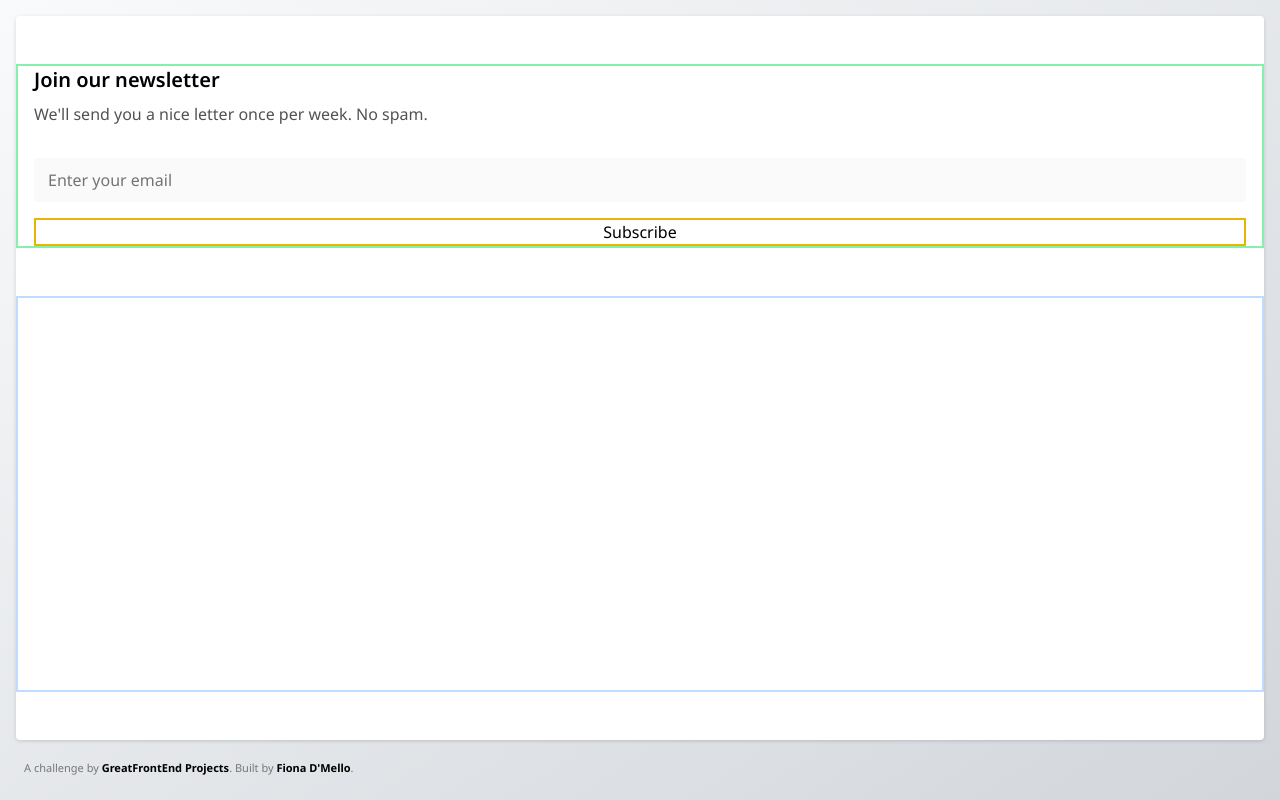
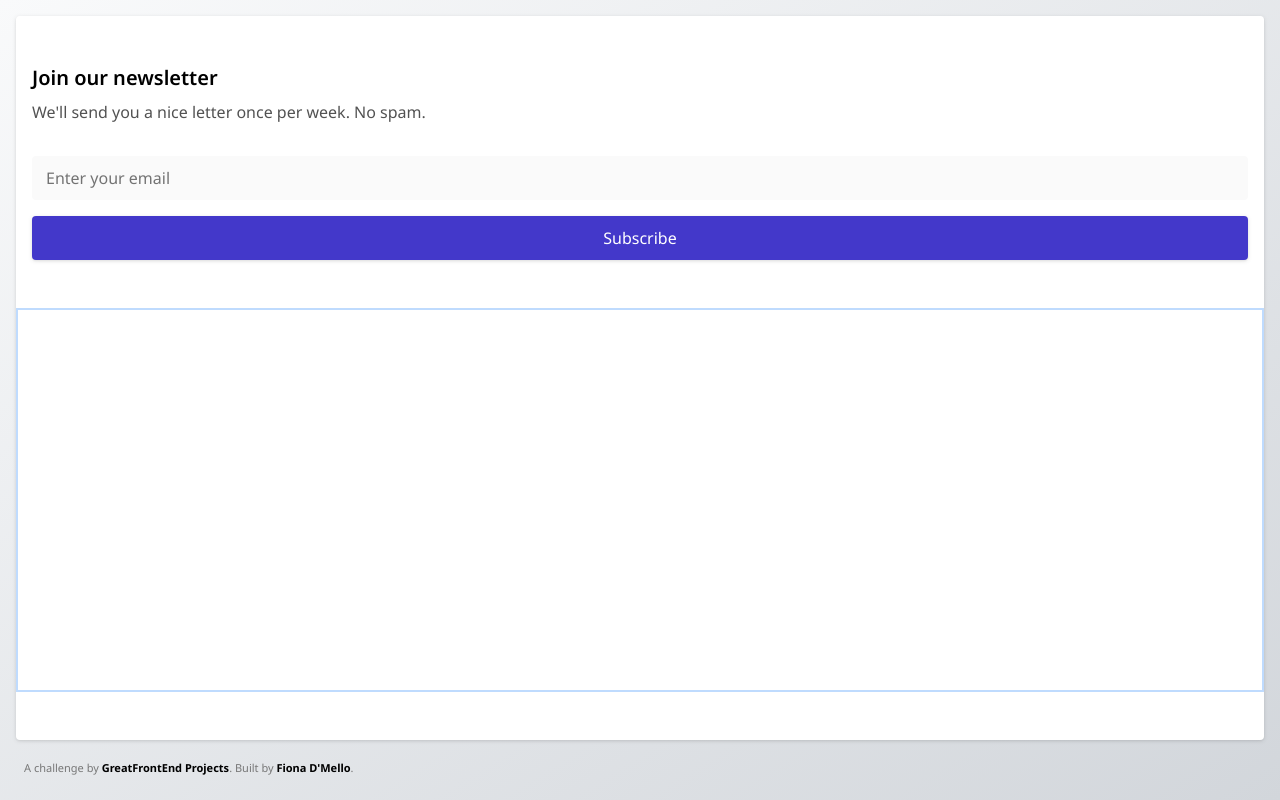
Before and after one commit to FionaDmello/footer-multi-column, a plain HTML site: page index.html in a window 1280 px wide. Drawn offline with nearby package versions, Linux system fonts and the light colour scheme.

Commit message:
created styled subscribe button

```diff
--- a/index.html
+++ b/index.html
@@ -23,10 +23,7 @@
       id="footerContainer"
       class="flex flex-col grow mb-11 rounded drop-shadow bg-white py-12 gap-12"
     >
-      <div
-        id="newsletterContainer"
-        class="flex flex-col gap-8 px-4 border-2 border-green-300"
-      >
+      <div id="newsletterContainer" class="flex flex-col gap-8 px-4">
         <div id="newsletterTextContainer" class="flex flex-col gap-2">
           <div class="text-xl font-semibold text-primary-900">
             Join our newsletter
@@ -40,7 +37,11 @@
             placeholder="Enter your email"
             class="gap-2 px-3.5 py-2.5 bg-neutral-50 border-1 border-neutral-200 rounded placeholder-neutral-500 text-neutral-900 focus:outline-none focus:outline-1 focus:outline-indigo-900 focus:ring-2 focus:ring-indigo-100 focus:ring-offset-4 focus:placeholder-neutral-900 disabled:border-[#F5F5F5] disabled:placeholder-neutral-400"
           />
-          <button class="border-2 border-yellow-500">Subscribe</button>
+          <button
+            class="gap-2 px-3.5 py-2.5 bg-indigo-700 text-white rounded drop-shadow hover:bg-[#3730A3] focus:bg-[#3730A3] focus:ring focus:ring-indigo-100 disabled:bg-[#F5F5F5] disabled:text-neutral-400"
+          >
+            Subscribe
+          </button>
         </div>
       </div>
       <div
```
